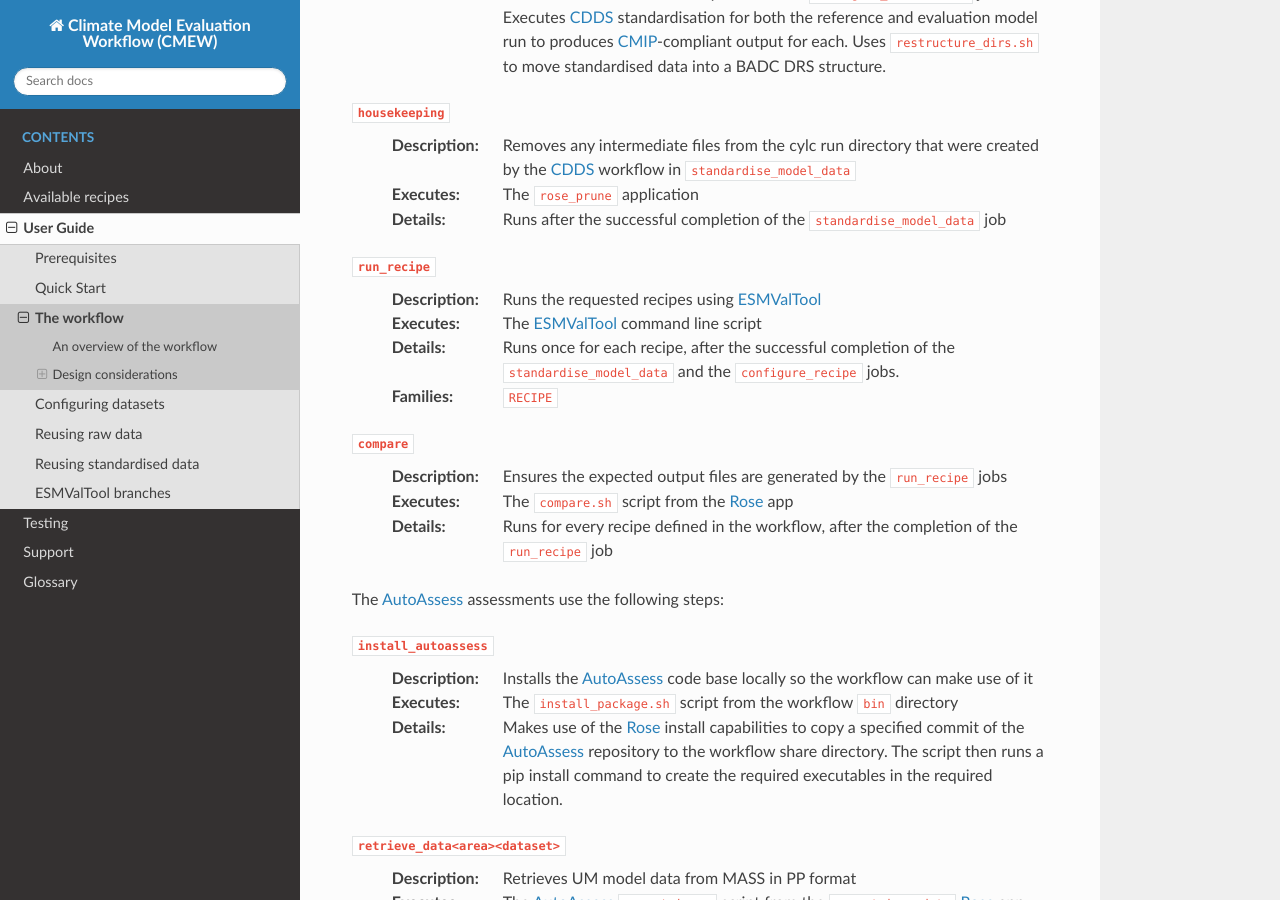
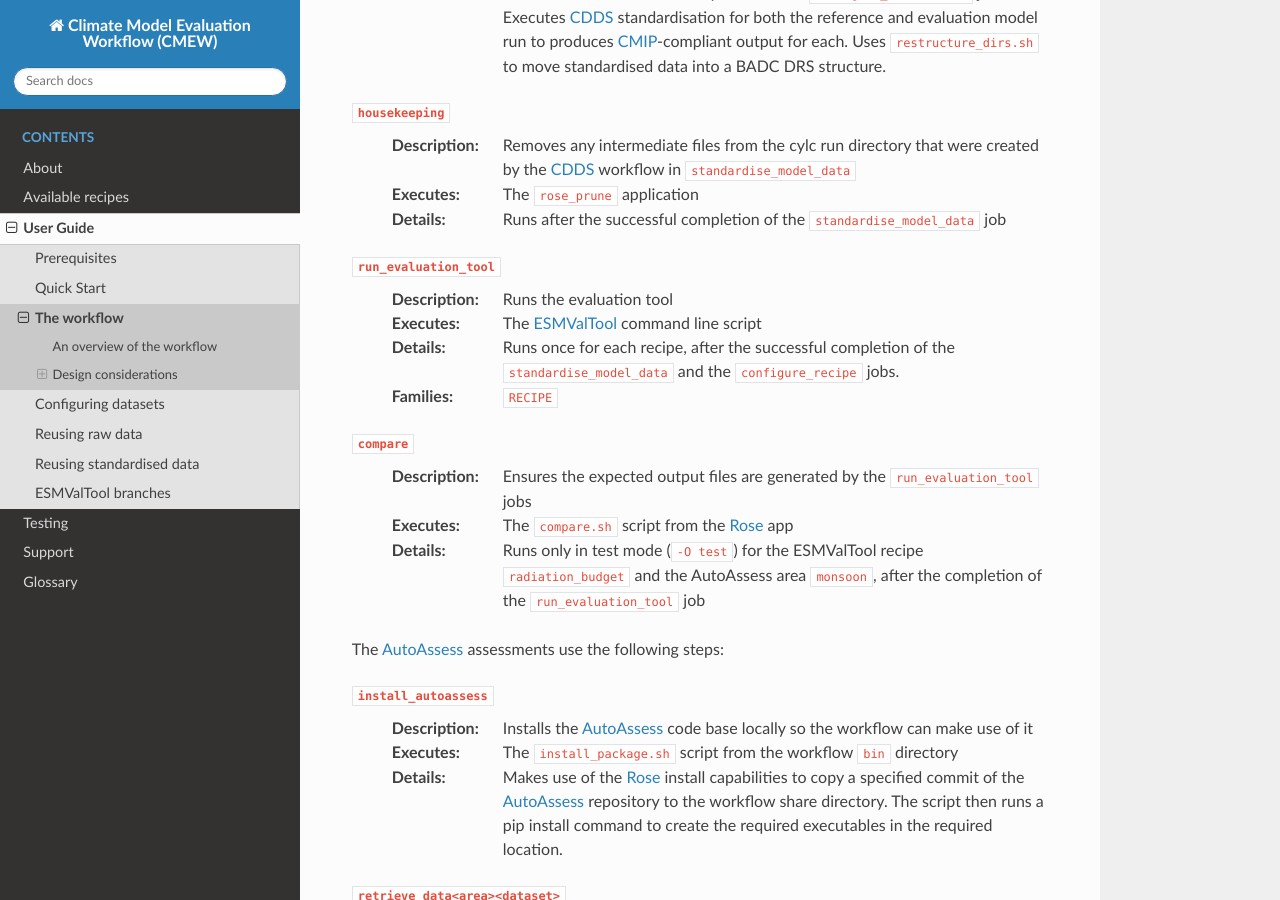
Before and after one commit to MetOffice/CMEW, a Sphinx documentation site: the page built from doc/source/user_guide/workflow.rst, in a window 1280 px wide and 900 px high, scrolled down 1640 px. Built offline with Sphinx 7.4.7 and the Read the Docs theme 3.1.0, drawn with Linux system fonts in a browser that asks for light colours; some of the changed text lies outside the part shown.

Commit message:
#610: Replace `aa_run_area` and `run_recipe` with `run_evaluation_tool`
* #607: Rename 'run_recipe' to 'run_evaluation_tool'

* #607: Remove all instances of 'run_recipe'

* #607: Merge 'aa_run_area' into 'run_evaluation_tool'

* #607: Remove 'None'

* #607: Changes in response to review: use opt keys consistently

```diff
--- a/doc/source/user_guide/workflow.rst
+++ b/doc/source/user_guide/workflow.rst
@@ -108,9 +108,9 @@
   :Details:
      Runs after the successful completion of the ``standardise_model_data`` job
 
-``run_recipe``
+``run_evaluation_tool``
   :Description:
-     Runs the requested recipes using |ESMValTool|
+     Runs the evaluation tool
   :Executes:
      The |ESMValTool| command line script
   :Details:
@@ -122,12 +122,15 @@
 
 ``compare``
   :Description:
-     Ensures the expected output files are generated by the ``run_recipe`` jobs
+     Ensures the expected output files are generated
+     by the ``run_evaluation_tool`` jobs
   :Executes:
      The ``compare.sh`` script from the |Rose| app
   :Details:
-     Runs for every recipe defined in the workflow,
-     after the completion of the ``run_recipe`` job
+     Runs only in test mode (``-O test``)
+     for the ESMValTool recipe ``radiation_budget``
+     and the AutoAssess area ``monsoon``,
+     after the completion of the ``run_evaluation_tool`` job
 
 The |AutoAssess| assessments use the following steps:
 
@@ -254,7 +257,8 @@
 Resources
 ~~~~~~~~~
 
-The resources used by the ``run_recipe`` jobs are defined in the
-``site/<site>.cylc`` file, allowing the jobs to be configured by ``SITE`` as
-well as by recipe. This ensures only the required resources are requested when
-running each of the ``run_recipe`` jobs.
+The resources used by the ``run_evaluation_tool`` jobs
+are defined in the ``site/<site>.cylc`` file,
+allowing the jobs to be configured by ``SITE`` as well as by recipe.
+This ensures only the required resources are requested
+when running each of the ``run_evaluation_tool`` jobs.
```
Also changed, not shown: 15 other files.
